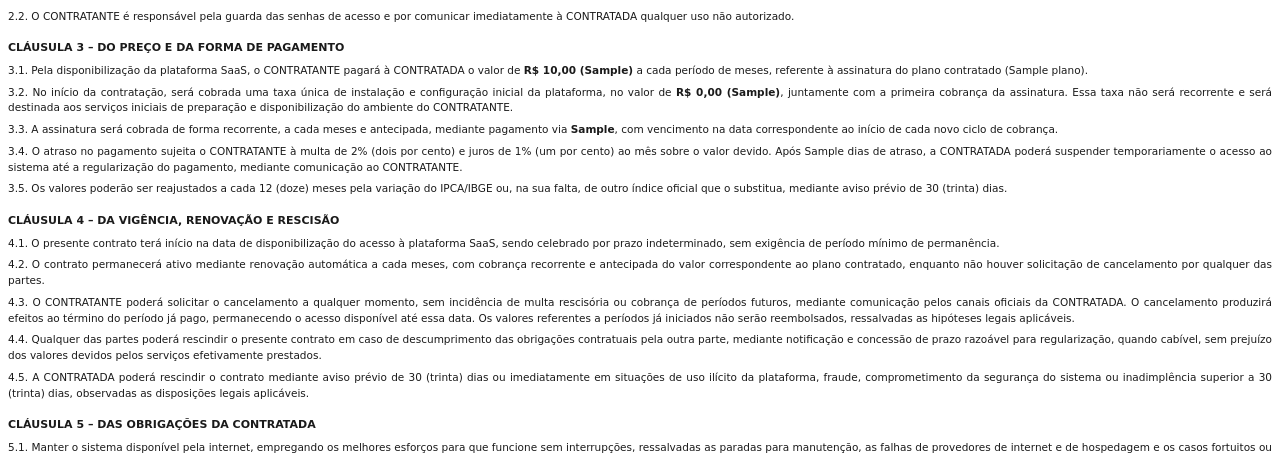
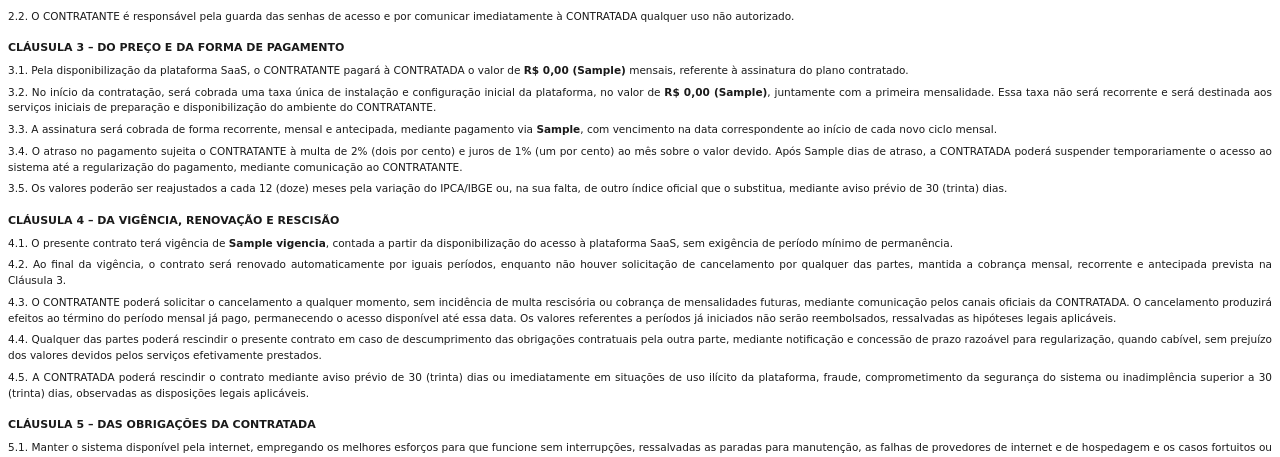
Before and after one commit to AdrianoBianchiCros/Barbearia, a Laravel app: template api/resources/views/contratos/prestacao-servico.blade.php in a window 1280 px wide. Shown: the part 377-834 px from the top of the page. Run offline with Laravel 12, Linux system fonts and the light colour scheme; the template is opened without the code that fills it: most values are stand-ins (such as "Sample title", 1, 10 or a date in 2020).

Commit message:
Contrato: período é a vigência e o valor é a mensalidade
O contrato tratava o "Período de acesso" como ciclo de cobrança e o "Valor
pago" como o total do período. Agora o período é a vigência do contrato
(renovada automaticamente por iguais períodos, sem permanência mínima) e o
valor é a mensalidade, com cobrança sempre mensal, recorrente e antecipada.

Co-Authored-By: Claude Opus 5.5 <noreply@anthropic.com>

```diff
--- a/api/resources/views/contratos/prestacao-servico.blade.php
+++ b/api/resources/views/contratos/prestacao-servico.blade.php
@@ -3,11 +3,6 @@
     $c = $contratante;
     $p = $contratada;
     $extenso = ['zero', 'um', 'dois', 'três', 'quatro', 'cinco', 'seis', 'sete', 'oito', 'nove', 'dez', 'onze', 'doze'];
-    $mensal = $ciclo === 'mensal';
-    // Textos que mudam com o plano: mensal ou pago por vários meses de uma vez.
-    $valorDoPlano = $mensal ? 'mensais' : ($meses ? "a cada período de {$meses} meses" : "pelo período {$ciclo}");
-    $cobranca = $mensal ? 'mensal' : ($meses ? "a cada {$meses} meses" : 'por período');
-    $renovacao = $mensal ? 'mensal' : ($meses ? "a cada {$meses} meses" : 'a cada período');
     $k = 0; // numeração da cláusula 3 (a taxa de instalação só aparece quando existe)
 @endphp
 <!DOCTYPE html>
@@ -77,17 +72,16 @@
 
 <h2>Cláusula 3 – Do preço e da forma de pagamento</h2>
 <p>3.{{ ++$k }}. Pela disponibilização da plataforma SaaS, o CONTRATANTE pagará à CONTRATADA o valor de
-    <strong>{{ $r($valor) }} ({{ $valor_extenso }})</strong> {{ $valorDoPlano }}, referente à assinatura do plano
-    contratado ({{ $plano }}).</p>
+    <strong>{{ $r($mensalidade) }} ({{ $mensalidade_extenso }})</strong> mensais, referente à assinatura do plano
+    contratado.</p>
 @if ($taxa_instalacao)
 <p>3.{{ ++$k }}. No início da contratação, será cobrada uma taxa única de instalação e configuração inicial da
     plataforma, no valor de <strong>{{ $r($taxa_instalacao) }} ({{ $taxa_extenso }})</strong>, juntamente com a primeira
-    {{ $mensal ? 'mensalidade' : 'cobrança da assinatura' }}. Essa taxa não será recorrente e será destinada aos serviços
+    mensalidade. Essa taxa não será recorrente e será destinada aos serviços
     iniciais de preparação e disponibilização do ambiente do CONTRATANTE.</p>
 @endif
-<p>3.{{ ++$k }}. A assinatura será cobrada de forma recorrente, {{ $cobranca }} e antecipada, mediante pagamento via
-    <strong>{{ $forma_pagamento }}</strong>, com vencimento na data correspondente ao início de cada novo ciclo
-    {{ $mensal ? 'mensal' : 'de cobrança' }}.</p>
+<p>3.{{ ++$k }}. A assinatura será cobrada de forma recorrente, mensal e antecipada, mediante pagamento via
+    <strong>{{ $forma_pagamento }}</strong>, com vencimento na data correspondente ao início de cada novo ciclo mensal.</p>
 <p>3.{{ ++$k }}. O atraso no pagamento sujeita o CONTRATANTE à multa de 2% (dois por cento) e juros de 1% (um por
     cento) ao mês sobre o valor devido. Após {{ $carencia_dias }}{{ $carencia_dias <= 12 ? ' ('.$extenso[$carencia_dias].')' : '' }}
     dias de atraso, a CONTRATADA poderá suspender temporariamente o acesso ao sistema até a regularização do pagamento,
@@ -96,14 +90,14 @@
     falta, de outro índice oficial que o substitua, mediante aviso prévio de 30 (trinta) dias.</p>
 
 <h2>Cláusula 4 – Da vigência, renovação e rescisão</h2>
-<p>4.1. O presente contrato terá início na data de disponibilização do acesso à plataforma SaaS, sendo celebrado por
-    prazo indeterminado, sem exigência de período mínimo de permanência.</p>
-<p>4.2. O contrato permanecerá ativo mediante renovação automática {{ $renovacao }}, com cobrança recorrente e
-    antecipada do valor correspondente ao plano contratado, enquanto não houver solicitação de cancelamento por
-    qualquer das partes.</p>
+<p>4.1. O presente contrato terá vigência de <strong>{{ $vigencia }}</strong>, contada a partir da
+    disponibilização do acesso à plataforma SaaS, sem exigência de período mínimo de permanência.</p>
+<p>4.2. Ao final da vigência, o contrato será renovado automaticamente por iguais períodos, enquanto não houver
+    solicitação de cancelamento por qualquer das partes, mantida a cobrança mensal, recorrente e antecipada prevista na
+    Cláusula 3.</p>
 <p>4.3. O CONTRATANTE poderá solicitar o cancelamento a qualquer momento, sem incidência de multa rescisória ou
-    cobrança de {{ $mensal ? 'mensalidades futuras' : 'períodos futuros' }}, mediante comunicação pelos canais oficiais
-    da CONTRATADA. O cancelamento produzirá efeitos ao término do período {{ $mensal ? 'mensal ' : '' }}já pago,
+    cobrança de mensalidades futuras, mediante comunicação pelos canais oficiais da CONTRATADA. O cancelamento
+    produzirá efeitos ao término do período mensal já pago,
     permanecendo o acesso disponível até essa data. Os valores referentes a períodos já iniciados não serão
     reembolsados, ressalvadas as hipóteses legais aplicáveis.</p>
 <p>4.4. Qualquer das partes poderá rescindir o presente contrato em caso de descumprimento das obrigações contratuais
```
Also changed, not shown: api/app/Services/ContratoPrestacao.php (+6 -9 lines), api/tests/Feature/AdminContratoTest.php (+16 -13 lines), README.md.
